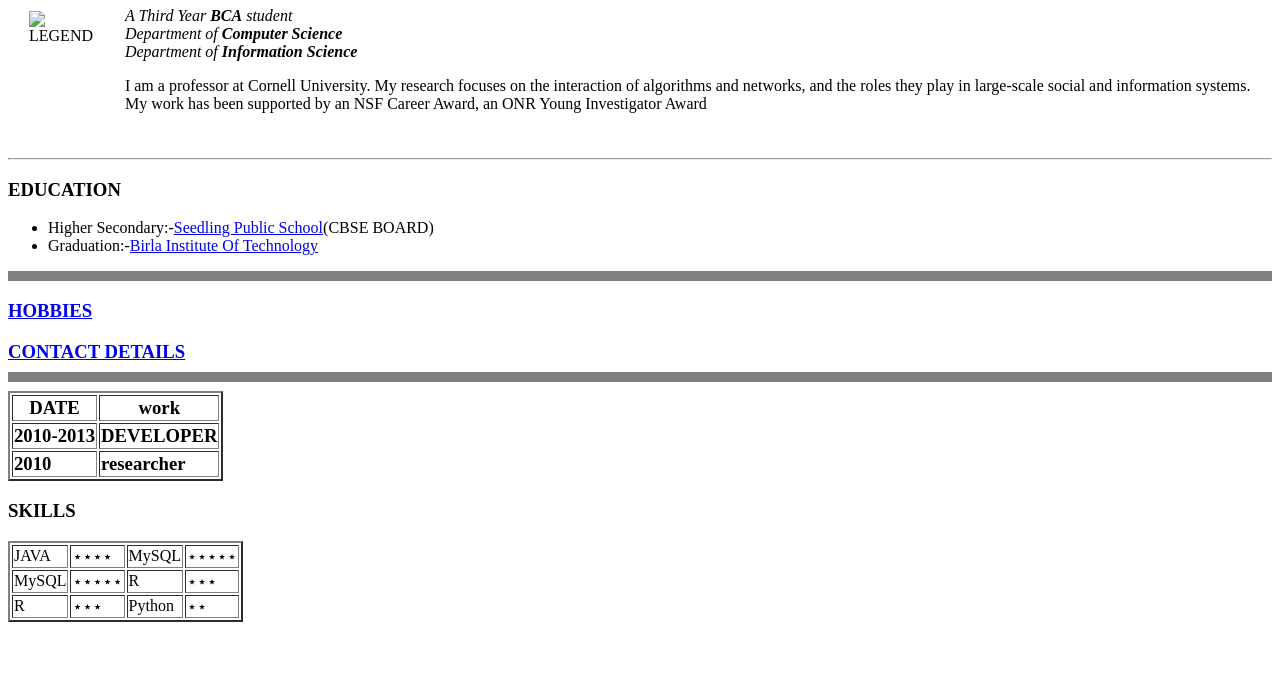
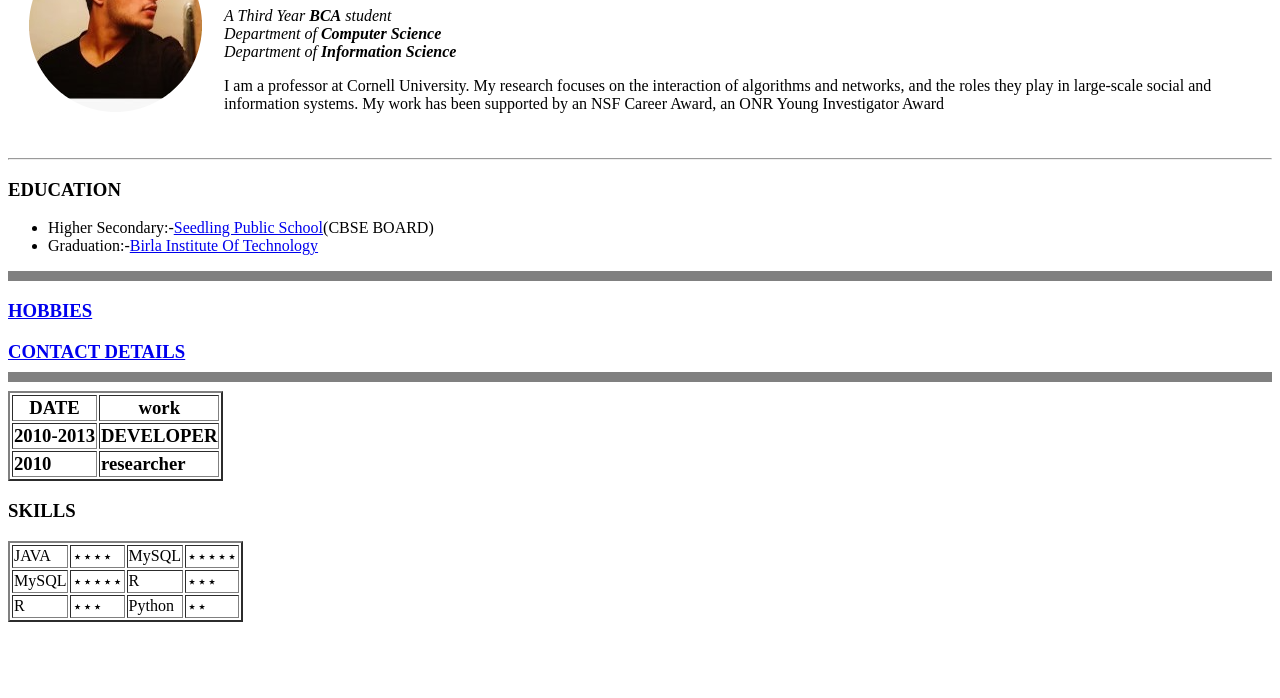
Before and after one commit to antrangarora/cv, a plain HTML site: page index.html in a window 1280 px wide. Shown: the part 102-800 px from the top of the page. Drawn offline with Linux system fonts and the light colour scheme.

Commit message:
Update index.html

```diff
--- a/index.html
+++ b/index.html
@@ -6,7 +6,7 @@
   </head>
   <body>
     <table cellspacing="20">
-      <td><img src="images/arora01.png" alt="LEGEND"></td>
+      <td><img src="arora01.png" alt="LEGEND"></td>
       <td><h1>ANTRANG ARORA</h1>
       <p><em>A Third Year <strong>BCA</strong> student</em><BR>
       <em>Department of <strong>Computer Science</strong></em><BR>
```
